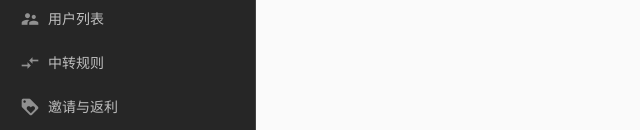
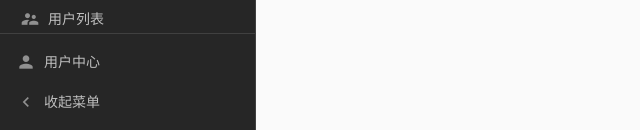
Before and after one commit to supersongssr/SPanel-Go, a plain HTML site: page public/admin/sys.html in a window 1280 px wide. Shown: the part 670-800 px from the top of the page, 0-640 px from the left. Drawn offline with Linux system fonts and the light colour scheme; sample sign-in values are in the browser's storage.

Commit message:
feat(admin): 侧栏折叠模式 (condensed) + 侧栏骨架修正
- sp-shell.js: 侧栏底部新增折叠钮 (navbar-folded-hover): 平时 4rem 图标栏,
  悬停展开 16rem 浮层; 图标/文案随状态切换 (‹收起菜单 / ›展开菜单),
  偏好记忆 localStorage sp.admin.sidebarFolded
- spanel-admin.css: 桌面端侧栏全高 flex 列 — 菜单区独立滚动, footer 钉底
  (Tabler 默认不钉底, 25 项菜单会把 footer 推出视口); 恢复 footer 文字标签
  (Tabler 默认隐藏); 折叠态品牌图标居中/分组标题降为分隔线; 移动端抽屉
  强制全宽不受折叠变量影响
- fix: 用户下拉菜单补 data-tblr-popper 属性 (Tabler 无 JS 时缺失该属性
  菜单不定位, 垂直居中漂移)
- STYLEGUIDE.md: 记录折叠钮行为与偏好键

```diff
--- a/public/assets/css/spanel-admin.css
+++ b/public/assets/css/spanel-admin.css
@@ -47,9 +47,26 @@ main.sp-content { display: contents; }
   position: fixed; inset: 0; z-index: 1054; background: rgba(0, 0, 0, .45);
   display: none;
 }
+/* 桌面 (≥992px): 侧栏全高 flex 列, 菜单区内部滚动, footer 钉底 (Tabler 默认不钉底/隐藏 footer 文字) */
+@media (min-width: 992px) {
+  #spDrawer { position: fixed; top: 0; bottom: 0; left: 0; display: flex; flex-direction: column; }
+  #spDrawer > .container-fluid {
+    flex: 1 1 auto; min-height: 0; min-width: 0;
+    display: flex; flex-direction: column; flex-wrap: nowrap; align-items: stretch;
+  }
+  #spDrawer .navbar-collapse {
+    flex: 1 1 auto; min-height: 0;
+    display: flex; flex-direction: column;
+    overflow-y: auto; overscroll-behavior: contain;
+  }
+  #spDrawer .navbar-footer { margin-top: auto; }
+  #spDrawer .navbar-footer .nav-link-title { display: block; }
+}
 @media (max-width: 991.98px) {
   body { overflow-x: hidden; }
   #spDrawer {
+    /* 折叠类会在元素上改写 --tblr-sidebar-width 为 4rem, 移动端抽屉必须保持全宽 */
+    --tblr-sidebar-width: 16rem;
     position: fixed; top: 0; bottom: 0; left: 0; z-index: 1055;
     width: var(--tblr-sidebar-width); max-width: 84vw;
     display: flex; flex-direction: column;
@@ -74,6 +91,26 @@ main.sp-content { display: contents; }
 #spDrawerToggle .mi { font-size: 1.5rem; }
 /* 用户下拉: .dropdown-menu.show 由自研 JS 切换 (无 bootstrap JS) */
 #spUserMenu .dropdown-item { display: flex; align-items: center; }
+
+/* 侧栏折叠 (condensed) 模式 — sp-shell.js 给 #spDrawer 挂 Tabler .navbar-folded-hover:
+   平时 4rem 图标栏 (页宽 +12rem), 悬停/聚焦展开回 16rem 浮层。仅桌面 (≥992px) 生效。 */
+@media (min-width: 992px) {
+  /* 品牌行: 折叠态只留图标并居中 (Tabler 仅 overflow 裁切, 补隐藏避免露出半个字符) */
+  #spDrawer.navbar-folded-hover:not(:hover) .navbar-brand { justify-content: center; padding-inline: 0; }
+  #spDrawer.navbar-folded-hover:not(:hover) .navbar-brand > span { display: none; }
+  /* 菜单项: 图标居中, 收起文字占位 (Tabler 已置 width:0/opacity:0) */
+  #spDrawer.navbar-folded-hover:not(:hover) .nav-link { justify-content: center; }
+  #spDrawer.navbar-folded-hover:not(:hover) .nav-link .nav-link-title { display: none; }
+  /* 分组标题: 折叠态降为短分隔线 */
+  #spDrawer.navbar-folded-hover:not(:hover) .sp-menu-group {
+    height: 1px; padding: 0; margin: .75rem .875rem;
+    background: var(--tblr-navbar-border-color, rgba(255, 255, 255, .08));
+    text-indent: -9999px;
+  }
+}
+
+/* 侧栏底部折叠钮 (nav-link 样式的 button, 与"用户中心"并列) */
+#spDrawer .sp-fold-btn { width: 100%; border: 0; background: none; font: inherit; cursor: pointer; text-align: start; }
 
 /* ---------- 4. 页脚 marquee (复刻旧 ui-footer 滚动条) ---------- */
 .sp-marquee {
--- a/public/assets/js/sp-shell.js
+++ b/public/assets/js/sp-shell.js
@@ -156,7 +156,7 @@
     var year = new Date().getFullYear();
     var appName = (window.SP && SP.appName) || 'SPanel';
 
-    /* 侧栏菜单: 6 组, 分组常展开 (对齐旧版, 不用 Tabler dropdown 折叠) */
+    /* 侧栏菜单: 分组常展开 (对齐旧版, 不用 Tabler dropdown 折叠) */
     var navHtml = '';
     ADMIN_MENU.forEach(function (g) {
       navHtml += '<li class="nav-item"><div class="nav-section-title sp-menu-group">' + esc(g.title) + '</div></li>';
@@ -175,6 +175,18 @@
         '<button class="dropdown-item text-danger" id="spLogoutBtn" type="button"><i class="mi">exit_to_app</i>登出</button>'
       : '<a class="dropdown-item" href="/auth/login.html"><i class="mi">account_box</i>登录</a>';
 
+    /* 顶栏右侧: ADMIN 徽标 + 用户下拉 */
+    var toolsHtml =
+      '<span class="badge bg-blue-lt d-none d-md-inline-flex">ADMIN</span>' +
+      '<div class="nav-item dropdown" id="spUserDrop">' +
+        '<button class="nav-link d-flex align-items-center gap-2" id="spUserBtn" type="button">' +
+          '<i class="mi">account_circle</i>' +
+          '<span class="nav-link-title">' + esc(name || '未登录') + '</span>' +
+          '<i class="mi">expand_more</i>' +
+        '</button>' +
+        '<div class="dropdown-menu dropdown-menu-end" data-tblr-popper id="spUserMenu">' + dropHtml + '</div>' +
+      '</div>';
+
     var shell = document.createElement('div');
     shell.className = 'page';
     shell.innerHTML =
@@ -183,11 +195,14 @@
           '<div class="navbar-brand"><i class="mi">person_pin</i><span>' + esc(appName) + ' 管理面板</span></div>' +
           '<div class="navbar-collapse">' +
             '<ul class="navbar-nav pt-lg-3">' + navHtml + '</ul>' +
-            '<div class="navbar-footer">' +
-              '<div class="navbar-nav">' +
-                '<a class="nav-link" href="/user/"><i class="mi nav-link-icon">person</i>' +
-                  '<span class="nav-link-title">用户中心</span></a>' +
-              '</div>' +
+          '</div>' +
+          '<div class="navbar-footer">' +
+            '<div class="navbar-nav">' +
+              '<a class="nav-link" href="/user/"><i class="mi nav-link-icon">person</i>' +
+                '<span class="nav-link-title">用户中心</span></a>' +
+              '<button class="nav-link sp-fold-btn" id="spSidebarFold" type="button">' +
+                '<i class="mi nav-link-icon">chevron_left</i>' +
+                '<span class="nav-link-title">收起菜单</span></button>' +
             '</div>' +
           '</div>' +
         '</div>' +
@@ -199,17 +214,7 @@
               '<button class="btn" id="spDrawerToggle" type="button" aria-label="打开菜单"><i class="mi">menu</i></button>' +
               '<a class="navbar-brand" href="/admin/"><i class="mi">person_pin</i><span>管理面板</span></a>' +
             '</div>' +
-            '<div class="navbar-nav flex-row order-md-last ms-auto align-items-center gap-2">' +
-              '<span class="badge bg-blue-lt d-none d-md-inline-flex">ADMIN</span>' +
-              '<div class="nav-item dropdown" id="spUserDrop">' +
-                '<button class="nav-link d-flex align-items-center gap-2" id="spUserBtn" type="button">' +
-                  '<i class="mi">account_circle</i>' +
-                  '<span class="nav-link-title">' + esc(name || '未登录') + '</span>' +
-                  '<i class="mi">expand_more</i>' +
-                '</button>' +
-                '<div class="dropdown-menu dropdown-menu-end" id="spUserMenu">' + dropHtml + '</div>' +
-              '</div>' +
-            '</div>' +
+            '<div class="navbar-nav flex-row order-md-last ms-auto align-items-center gap-2">' + toolsHtml + '</div>' +
           '</div>' +
         '</header>' +
         '<div class="page-body"><div class="container-xl"></div></div>' +
@@ -242,8 +247,29 @@
       });
     }
 
-    /* 交互: 侧栏开合 (移动端) / 用户下拉 / 登出 — 全部自研切换 */
+    /* 交互: 侧栏折叠 (桌面) / 侧栏开合 (移动端) / 用户下拉 / 登出 — 全部自研切换 */
     var drawer = document.getElementById('spDrawer');
+
+    /* 侧栏折叠 (condensed): Tabler .navbar-folded-hover — 平时 4rem 图标栏, 悬停展开; 偏好记忆 localStorage */
+    var FOLD_KEY = 'sp.admin.sidebarFolded';
+    var foldBtn = document.getElementById('spSidebarFold');
+    var folded = false;
+    try { folded = localStorage.getItem(FOLD_KEY) === '1'; } catch (e) {}
+    function applyFold(f) {
+      drawer.classList.toggle('navbar-folded-hover', f);
+      if (foldBtn) {
+        foldBtn.querySelector('.mi').textContent = f ? 'chevron_right' : 'chevron_left';
+        var foldTitle = foldBtn.querySelector('.nav-link-title');
+        if (foldTitle) foldTitle.textContent = f ? '展开菜单' : '收起菜单';
+      }
+    }
+    applyFold(folded);
+    if (foldBtn) foldBtn.addEventListener('click', function () {
+      folded = !folded;
+      try { localStorage.setItem(FOLD_KEY, folded ? '1' : '0'); } catch (e) {}
+      applyFold(folded);
+    });
+
     var toggleBtn = document.getElementById('spDrawerToggle');
     function openDrawer(o) {
       drawer.classList.toggle('open', o);
```
Also changed, not shown: 1 other file.
